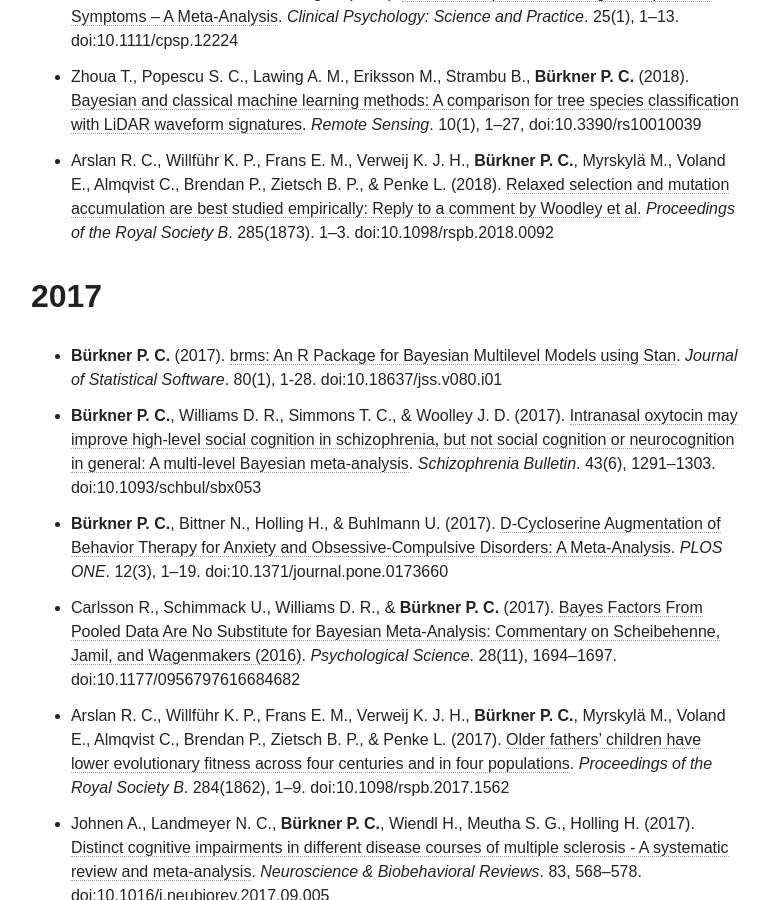
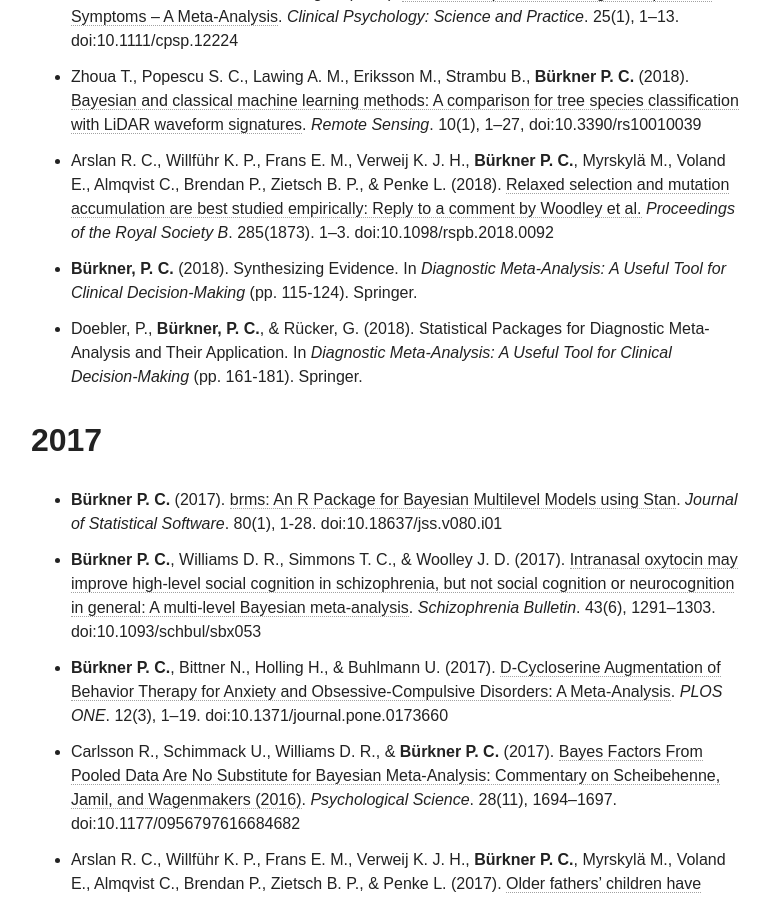
Before and after one commit to paul-buerkner/paul-buerkner.github.io, a Jekyll site: the page built from publications/index.md, in a window 1280 px wide and 900 px high, scrolled down 3687 px. Shown: the whole window, without its empty margins (255-1024 px from the left). Built offline with Jekyll 4.4.1, drawn with Linux system fonts in a browser that asks for light colours; nearby versions of some CDN libraries.

Commit message:
add book chapters

```diff
--- a/publications/index.md
+++ b/publications/index.md
@@ -55,6 +55,8 @@
 * Reinhold M., **Bürkner P. C.**, Holling H. (2018). [Effects of Expressive Writing on Depressive Symptoms – A Meta-Analysis](http://onlinelibrary.wiley.com/doi/10.1111/cpsp.12224/abstract). *Clinical Psychology: Science and Practice*. 25(1), 1--13. doi:10.1111/cpsp.12224
 * Zhoua T., Popescu S. C., Lawing A. M., Eriksson M., Strambu B., **Bürkner P. C.** (2018). [Bayesian and classical machine learning methods: A comparison for tree species classification with LiDAR waveform signatures](http://www.mdpi.com/2072-4292/10/1/39). *Remote Sensing*. 10(1), 1--27, doi:10.3390/rs10010039
 * Arslan R. C., Willführ K. P., Frans E. M., Verweij K. J. H., **Bürkner P. C.**, Myrskylä M., Voland E., Almqvist C., Brendan P., Zietsch B. P., & Penke L. (2018). [Relaxed selection and mutation accumulation are best studied empirically: Reply to a comment by Woodley et al.](http://rspb.royalsocietypublishing.org/content/285/1873/20180092) *Proceedings of the Royal Society B*. 285(1873). 1--3. doi:10.1098/rspb.2018.0092
+* **Bürkner, P. C.** (2018). Synthesizing Evidence. In *Diagnostic Meta-Analysis: A Useful Tool for Clinical Decision-Making* (pp. 115-124). Springer.
+* Doebler, P., **Bürkner, P. C.**, & Rücker, G. (2018). Statistical Packages for Diagnostic Meta-Analysis and Their Application. In *Diagnostic Meta-Analysis: A Useful Tool for Clinical Decision-Making* (pp. 161-181). Springer.
 
 ## 2017
 
```
